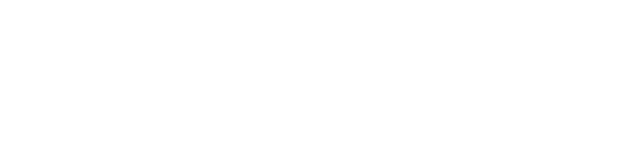
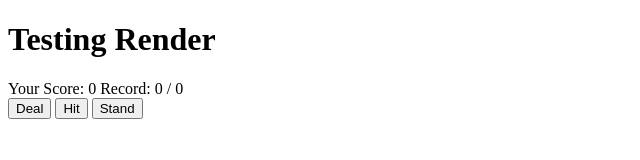
Before and after one commit to kotternaj/blackjack, a website: page index.html in a window 1280 px wide. Shown: the whole page, without its empty margins (0-640 px from the left). Drawn offline with nearby package versions, Linux system fonts and the light colour scheme.

Commit message:
set up scoreboard

```diff
--- a/index.html
+++ b/index.html
@@ -7,7 +7,14 @@
     <link rel="stylesheet" href="main.css">
     <title>BlackJack</title>
 </head>
-
+<body><h1>Testing Render</h1>
+    <div id="dealerHand"></div>
+    <div id="yourHand"></div>
+    <div id="yourScore">Your Score: <span class="digits">0</span>
+        Record: <span id="wins">0</span>&nbsp;/&nbsp;<span id="losses">0</span></div>
+    <button id="deal">Deal</button>
+    <button id="hitMe">Hit</button>
+    <button id="stand">Stand</button>
 
 <script src="https://ajax.googleapis.com/ajax/libs/jquery/3.1.0/jquery.min.js"></script>
 <script src="main.js"></script>
```
